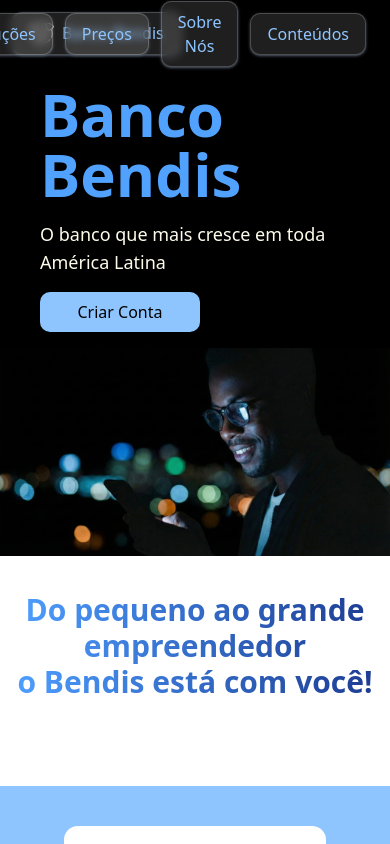
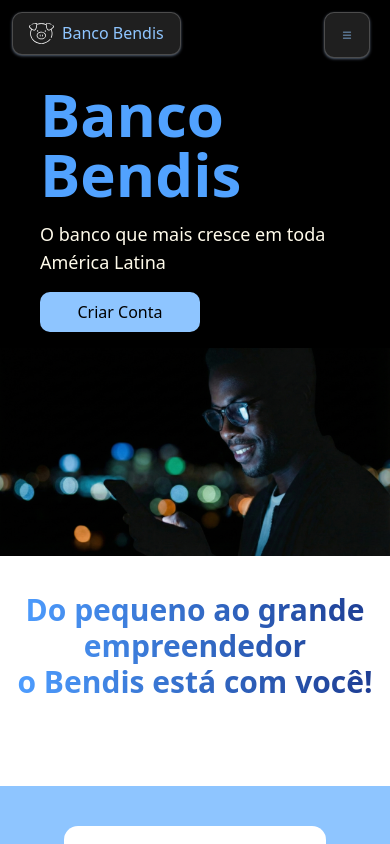
Before and after one commit to Fenelon02/bank_landing_page, a Next.js app: page / in a window 390 px wide. Shown: the top 844 px of the page. Built offline with nearby package versions, Linux system fonts and the light colour scheme.

Commit message:
CHORE: add the rest of the elements and add responsivity

```diff
--- a/src/app/components/Header.tsx
+++ b/src/app/components/Header.tsx
@@ -1,24 +1,26 @@
 import Button from "../ui/Button"
 import Logo from "@/public/svg/Logo"
+import HeaderSection from "./HeaderSection"
 
 type HeaderProps = {buttons: string[]}
 
 export default function Header({buttons} : HeaderProps){
 
-
-
     return (
         <div className="grid grid-cols-2 h-[8vh] fixed w-full">
-            <div className="flex items-center ml-3">
+            <div className="flex items-center ml-3 col-span-1">
                 <Button variant="transparent" size="medium" disabled={false} icon={<Logo className="text-white"/>} children={"Banco Bendis"} additionalClass="flex"/>
             </div>
-            <div className="flex items-center justify-end mr-3">
+            <div className="hidden items-center justify-end mr-3 lg:flex col-span-1">
                 {
                     buttons.map(btn => (
                         <Button variant="transparent" size="medium" disabled={false} children={btn} key={btn} additionalClass="mr-3"/>
                     ))
                 }
             </div>
+            <div className="flex justify-end lg:hidden  col-span-1">
+                <HeaderSection buttons={buttons} />
+            </div>
         </div>
     )
 
```
